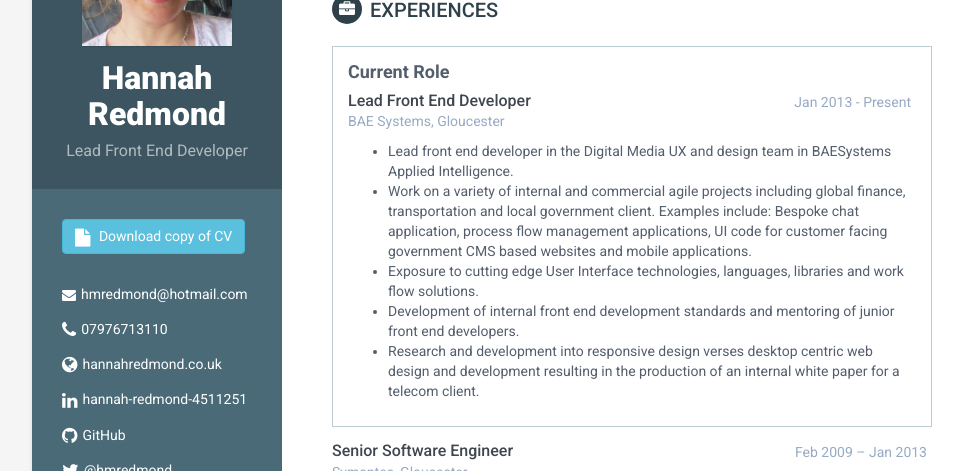
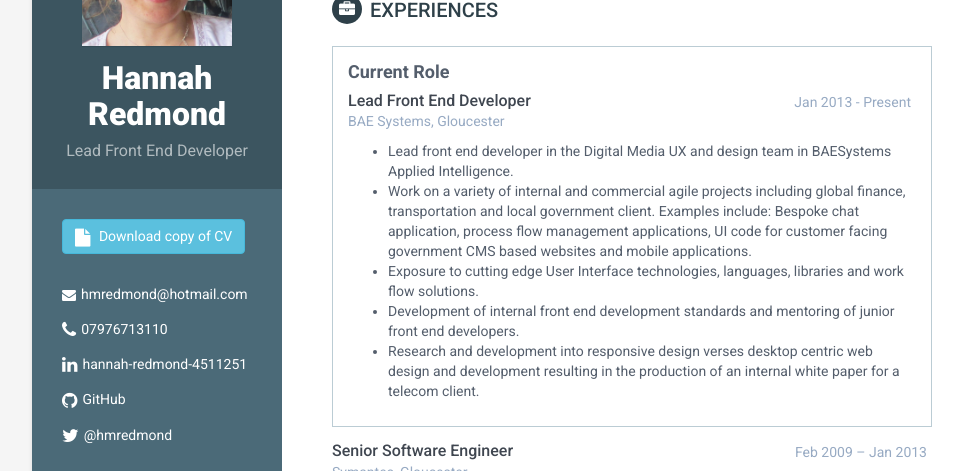
Before and after one commit to hmredmond/cv, a Jekyll site: the page built from index.html, in a window 1280 px wide and 900 px high, cut to the strip 194-665 px from the top of the window. Shown: the whole strip, without its empty margins (128-1091 px from the left). Built offline with Jekyll 4.4.1, drawn with Linux system fonts in a browser that asks for light colours.

Commit message:
removed website link

```diff
--- a/_config.yml
+++ b/_config.yml
@@ -20,7 +20,7 @@ summary: 'Highly motivated and enthusiastic lead front end developer with 15 yea
 #sidebar links
 email: hmredmond@hotmail.com
 phone: 07976713110
-website: hannahredmond.co.uk #do not add http://
+website: #hannahredmond.co.uk #do not add http://
 linkedin: hannah-redmond-4511251
 github: hmredmond
 twitter: '@hmredmond'
```
